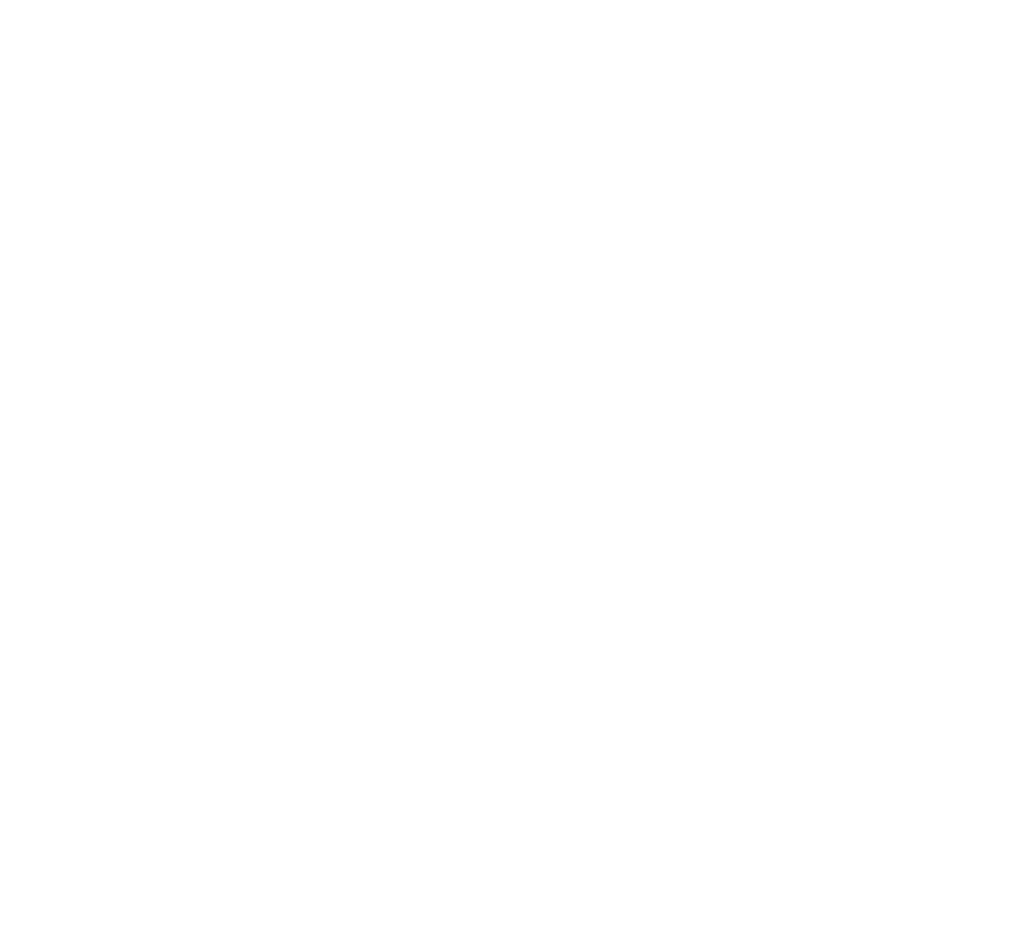
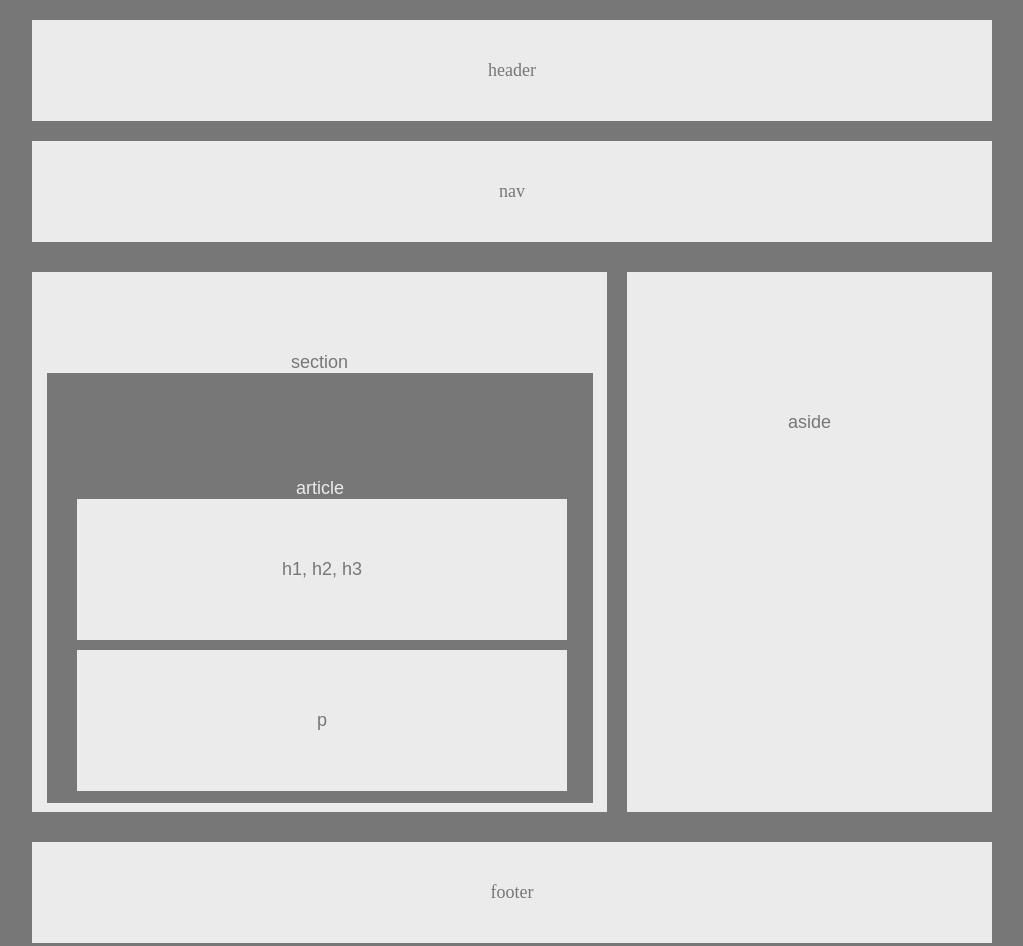
Before and after one commit to mail4inom/HW-Wireframe, a plain HTML site: page index.html in a window 1280 px wide. Shown: the whole page, without its empty margins (128-1151 px from the left). Before the commit the page ends 800 px from the top, so only its background shows below. Drawn offline with Linux system fonts and the light colour scheme.

Commit message:
HW-Wireframe

```diff
--- a/index.html
+++ b/index.html
@@ -4,9 +4,35 @@
     <meta charset="UTF-8">
     <meta name="viewport" content="width=device-width, initial-scale=1.0">
     <meta http-equiv="X-UA-Compatible" content="ie=edge">
-    <title>Document</title>
+    <title>HW-Wireframe</title>
+    <link rel="stylesheet" type="text/css" href="style.css">
 </head>
 <body>
-
+   <header>
+    header
+   </header>
+   <nav>
+       nav
+   </nav>
+   <section id="full">
+   <section id="bigSection">
+       section
+       <article>
+           article
+           <section id="h1-h2-h3">
+h1, h2, h3
+           </section>
+           <section id="pTag">
+p
+           </section>
+       </article>
+   </section>
+   <aside>
+       aside
+   </aside>
+   </section>
+   <footer>
+       footer
+   </footer>
 </body>
 </html>
--- a/style.css
+++ b/style.css
@@ -0,0 +1,106 @@
+body{
+    background-color: #777;
+    width: 960px;
+    margin: 0 auto;
+
+
+}
+header {
+    padding: 40px;
+    margin-bottom: 20px;
+    margin-top: 20px;
+    color: #fff;
+    background: #ebebeb;
+    text-align: center;
+    font-size: 18px;
+    color: #777;
+  }
+  nav{
+    padding: 40px;
+    margin-bottom: 20px;
+    color: #fff;
+    background: #ebebeb;
+    text-align: center;
+    font-size: 18px;
+    color: #777;
+
+  }
+  #bigSection{
+    float: left;
+    background-color: #ebebeb;
+    padding: 80px;
+    margin-top: 10px;
+    width: 415px;
+    height: 380px;
+    margin-bottom: 15px;
+    text-align: center;
+      font-family: Arial, Helvetica, sans-serif;
+      font-size: 18px;
+      color: #777;
+  }
+  article{
+      background-color: #777;
+      float: left;
+      padding: 105px;
+      width: 336px;
+      height: 220px;
+      margin-left: -65px;
+
+      font-family: Arial, Helvetica, sans-serif;
+      font-size: 18px;
+      color: #ebebeb;
+  }
+  #h1-h2-h3{
+      padding: 60px;
+      background-color: #ebebeb;
+      float: left;
+      text-align: center;
+      font-family: Arial, Helvetica, sans-serif;
+      font-size: 18px;
+      color: #777;
+      margin-left: -75px;
+      margin-bottom: 10px;
+      width: 370px;
+
+
+  }
+  #pTag{
+      background-color: #ebebeb;
+      padding: 60px;
+      float: left;
+      width: 370px;
+      margin-left: -75px;
+      text-align: center;
+      font-family: Arial, Helvetica, sans-serif;
+      font-size: 18px;
+      color: #777;
+
+  }
+
+  footer{
+    padding: 40px;
+    margin-bottom: 20px;
+    color: #fff;
+    background: #ebebeb;
+    text-align: center;
+    font-size: 18px;
+    color: #777;
+    margin-top: 600px;
+  }
+  aside{
+      background-color: #ebebeb;
+      padding: 140px;
+      width: 85px;
+      height: 260px;
+      float: right;
+      margin-left: 20px;
+      margin-bottom: 20px;
+      margin-top: 10px;
+      text-align: center;
+      font-family: Arial, Helvetica, sans-serif;
+      font-size: 18px;
+      color: #777;
+  }
+  #full{
+    clear: both;
+  }
```
